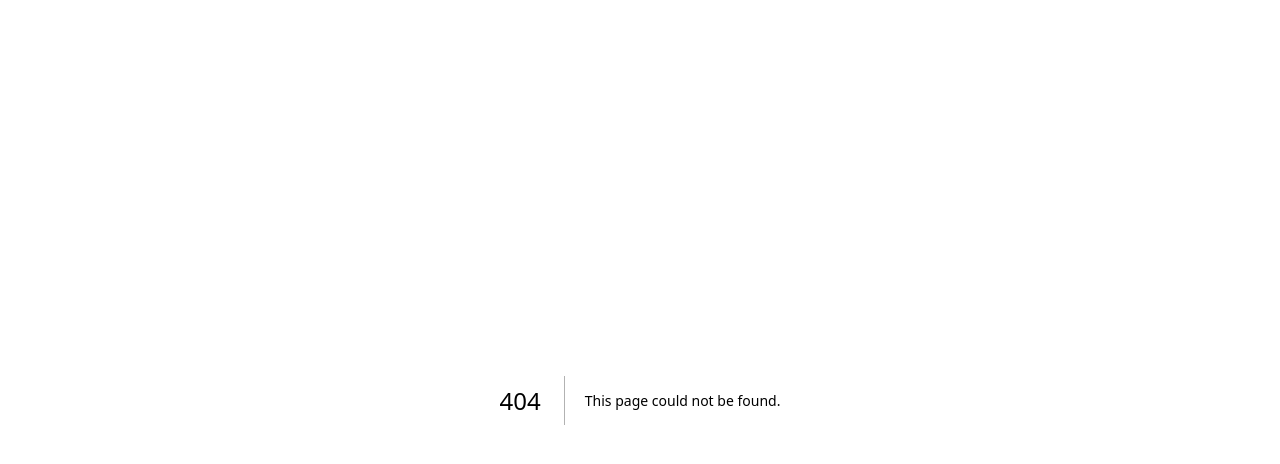
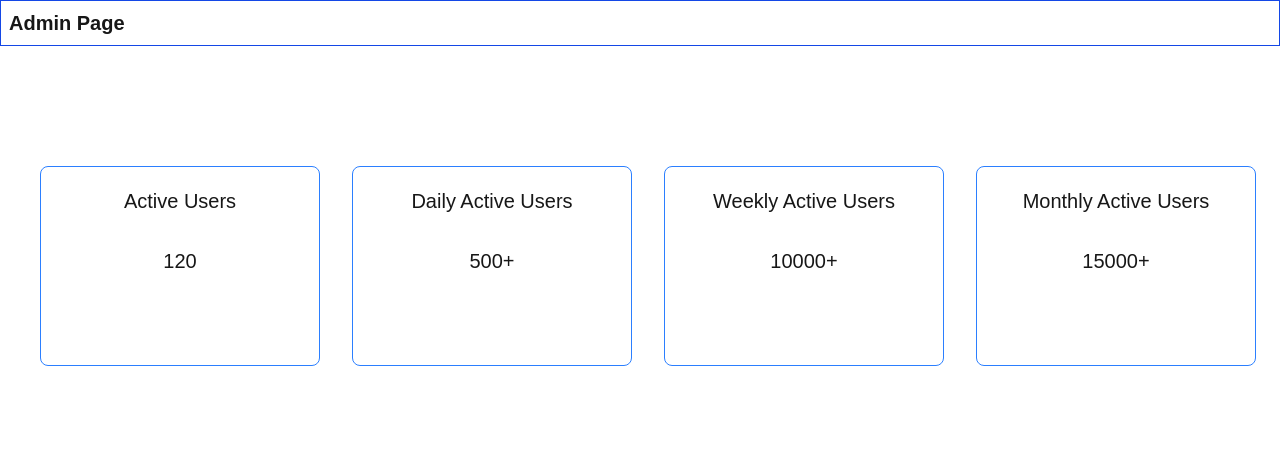
Before and after one commit to keshavgit23/Demo-Next-App, a Next.js app: page /admin in a window 1280 px wide. Before the commit this address had no page. Shown: the top 464 px of the page. Built offline with nearby package versions, Linux system fonts and the light colour scheme.

Commit message:
Started working on Admin Page, added 4 cards active users, daily,weekly and monthly active users

```diff
--- /dev/null
+++ b/app/admin/page.tsx
@@ -0,0 +1,35 @@
+// import {useRouter} from "next/navigation";
+
+export default function AdminPage() {
+
+    return (
+
+        <div>
+            <div>
+                <nav className="border border-blue-700 w-full">
+                    <h1 className="font-bold text-xl p-2">Admin Page</h1>
+                </nav>
+            </div>
+            <div className="flex justify-evenly relative right-8">
+                <div className="border border-blue-500 w-70 h-50 flex justify-center relative top-30 left-10 rounded-lg">
+                    <h1 className="text-xl font-medium mt-5">Active Users</h1>
+                    <p className="mt-20 absolute text-xl">120</p>
+                </div>
+
+                <div className="border border-blue-500 w-70 h-50 flex justify-center relative top-30 left-10 rounded-lg">
+                    <h1 className="text-xl font-medium mt-5">Daily Active Users</h1>
+                    <p className="mt-20 absolute text-xl">500+</p>
+                </div>
+                <div className="border border-blue-500 w-70 h-50 flex justify-center relative top-30 left-10 rounded-lg">
+                    <h1 className="text-xl font-medium mt-5">Weekly Active Users</h1>
+                    <p className="mt-20 absolute text-xl">10000+</p>
+                </div>
+                <div className="border border-blue-500 w-70 h-50 flex justify-center relative top-30 left-10 rounded-lg">
+                    <h1 className="text-xl font-medium mt-5">Monthly Active Users</h1>
+                    <p className="mt-20 absolute text-xl">15000+</p>
+                </div>
+
+            </div>
+        </div>
+    );
+}
--- a/app/login/page.tsx
+++ b/app/login/page.tsx
@@ -2,6 +2,7 @@
 
 import { useState } from "react";
 import Button from "../components/Button";
+import {useRouter} from "next/navigation";
 
 export default function LoginPage() {
 
@@ -9,6 +10,7 @@ export default function LoginPage() {
     const [password, setPassword] = useState("");
     const [message, setMessage] = useState("");
     const [loading, setLoading] = useState(false);
+    const router = useRouter();
 
     async function handleSubmit(e: React.FormEvent) {
 
@@ -29,9 +31,10 @@ export default function LoginPage() {
             if (!res.ok) {
                 setMessage(data.error || "Something went wwrong! ");
             } else {
-                setMessage("Login succesfull");
+                setMessage("Login successful!");
                 setUsername("");
                 setPassword("");
+                router.push("/admin");
             }
         } catch (err) {
             setMessage("Server Error!");
--- a/app/register/page.tsx
+++ b/app/register/page.tsx
@@ -5,7 +5,7 @@ import Button from "../components/Button";
 import {useRouter} from "next/navigation"; //For Registration -> Login
 
 export default function RegisterPage() {  // syntax of useState:-
-  //const[state,setState]=useState(initialValue);
+                                           //const[state,setState]=useState(initialValue);
   const [username, setUsername] = useState("");
   const [email, setEmail] = useState("");
   const [password, setPassword] = useState("");
```
